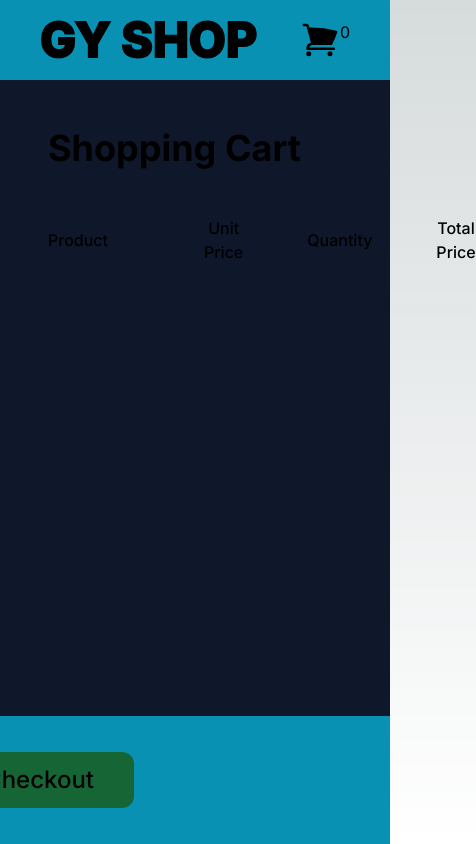
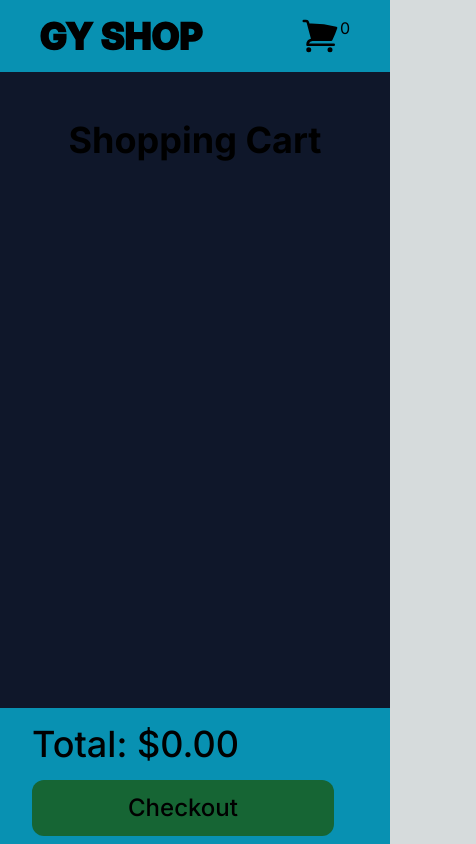
Before and after one commit to geneyeocodes/ensign-technical-assignment, a Next.js app in the folder assignment1/: page /cart in a window 390 px wide. Shown: the whole page, 476 px wide, since content can reach past the window. Built offline with nearby package versions, Linux system fonts and the light colour scheme.

Commit message:
Implemented responsive design

```diff
--- a/assignment1/app/cart/CartCheckout.tsx
+++ b/assignment1/app/cart/CartCheckout.tsx
@@ -4,13 +4,13 @@ import { useCartStore } from "../stores/CartStore";
 export default function CartCheckout() {
     const { totalAmt, clearCart } = useCartStore();
     return (
-        <footer className="flex justify-end items-center bg-cyan-600">
-            <h1 className="font-medium text-4xl mr-32 my-6">
+        <footer className="flex flex-col lg:flex-row justify-end items-start lg:items-center bg-cyan-600">
+            <h1 className="font-medium text-4xl mx-8 sm:mr-16 my-4">
                 Total: ${totalAmt.toFixed(2)}
             </h1>
             <button
                 onClick={clearCart}
-                className="text-2xl font-medium rounded-xl h-14 px-10 mr-64 bg-green-800 hover:bg-green-700"
+                className="text-2xl font-medium rounded-xl h-14 px-24 lg:px-10 ml-8 xl:mr-10 2xl:mr-64 mb-2 lg:my-4 bg-green-800 hover:bg-green-700"
             >
                 Checkout
             </button>
--- a/assignment1/app/cart/CartProductTile.tsx
+++ b/assignment1/app/cart/CartProductTile.tsx
@@ -7,22 +7,24 @@ interface IProps {
 
 export default function CartProductTile({ product }: IProps) {
     return (
-        <div className="flex items-center my-6">
-            <div className="bg-white">
+        <div className="flex flex-col lg:flex-row items-center my-6">
+            <div className="bg-white w-80 h-80 lg:w-32 lg:h-32">
                 <img
                     src={product.image}
                     alt={`image${product.productId}`}
-                    className="w-32 h-32 object-contain"
+                    className="w-80 h-80 lg:w-32 lg:h-32 object-contain"
                 />
             </div>
 
-            <h1 className="w-2/3 mx-8 text-xl">{product.title}</h1>
-            <h1 className="w-40 mx-8 text-xl text-center">
+            <h1 className="w-2/3 mt-2 lg:mx-8 text-lg lg:text-xl text-center lg:text-start">
+                {product.title}
+            </h1>
+            <h1 className="w-40 mx-8 text-lg lg:text-xl text-center">
                 ${product.unitPrice.toFixed(2)}
             </h1>
             {/* <h1 className="w-20 mx-4 text-xl text-center">{product.qty}</h1> */}
             <QuantityController product={product} />
-            <h1 className="w-40 mx-8 text-xl text-center">
+            <h1 className="w-40 mx-8 text-3xl lg:text-xl font-semibold lg:font-normal text-center">
                 ${product.totalPrice.toFixed(2)}
             </h1>
         </div>
--- a/assignment1/app/cart/QuantityController.tsx
+++ b/assignment1/app/cart/QuantityController.tsx
@@ -18,7 +18,7 @@ export default function QuantityController({ product }: IProps) {
         category: "",
     };
     return (
-        <div className="flex w-40 h-8 mx-8">
+        <div className="flex w-40 h-8 my-2 lg:mx-8">
             <button
                 onClick={() => removeProduct(productProp)}
                 className="w-8 h-8 border-2 flex items-center justify-center text-xl hover:bg-slate-700"
--- a/assignment1/app/cart/page.tsx
+++ b/assignment1/app/cart/page.tsx
@@ -6,9 +6,11 @@ export default function CartPage() {
     return (
         <div className="flex flex-col h-screen">
             <Header />
-            <div className="grow bg-slate-900 py-12 px-12 xl:px-64">
-                <h1 className="text-4xl font-bold">Shopping Cart</h1>
-                <div className="flex items-center mt-12 font-medium">
+            <div className="grow bg-slate-900 py-12 px-12 2xl:px-64">
+                <h1 className="text-4xl font-bold text-center lg:text-start">
+                    Shopping Cart
+                </h1>
+                <div className="flex items-center mt-12 font-medium max-lg:hidden">
                     <h1 className="w-32">Product</h1>
                     <h1 className="w-2/3 mx-8"></h1>
                     <h1 className="w-40 mx-8 text-center">Unit Price</h1>
--- a/assignment1/app/components/Header.tsx
+++ b/assignment1/app/components/Header.tsx
@@ -5,7 +5,7 @@ export default function Header() {
     return (
         <div className="flex items-center justify-between bg-cyan-600">
             <Link href="/">
-                <h1 className="font-extrabold text-5xl font-outline-1 ml-10 my-4 hover:text-gray-300">
+                <h1 className="font-extrabold text-4xl xl:text-5xl font-outline-1 ml-10 my-4 hover:text-gray-300">
                     GY SHOP
                 </h1>
             </Link>
--- a/assignment1/app/components/ProductsList.tsx
+++ b/assignment1/app/components/ProductsList.tsx
@@ -6,7 +6,7 @@ export default async function ProductsList() {
     // console.log(products);
     return (
         <div className="bg-slate-900 px-32 py-16 border-red-200">
-            <div className="grid grid-cols-3 gap-16 justify-items-center">
+            <div className="grid grid-cols-1 xl:grid-cols-3 gap-16 justify-items-center">
                 {products.map((product) => (
                     <ProductCard key={product.id} product={product} />
                 ))}
--- a/assignment1/app/product/[id]/page.tsx
+++ b/assignment1/app/product/[id]/page.tsx
@@ -14,7 +14,7 @@ export default async function ProductPage({
     return (
         <div className="flex flex-col h-screen">
             <Header />
-            <div className="grow bg-slate-900 py-12 px-64 flex flex-col items-center">
+            <div className="grow bg-slate-900 py-12 px-12 xl:px-64 flex flex-col items-center">
                 <img
                     src={product.image}
                     className="max-h-[26rem] object-contain"
```
